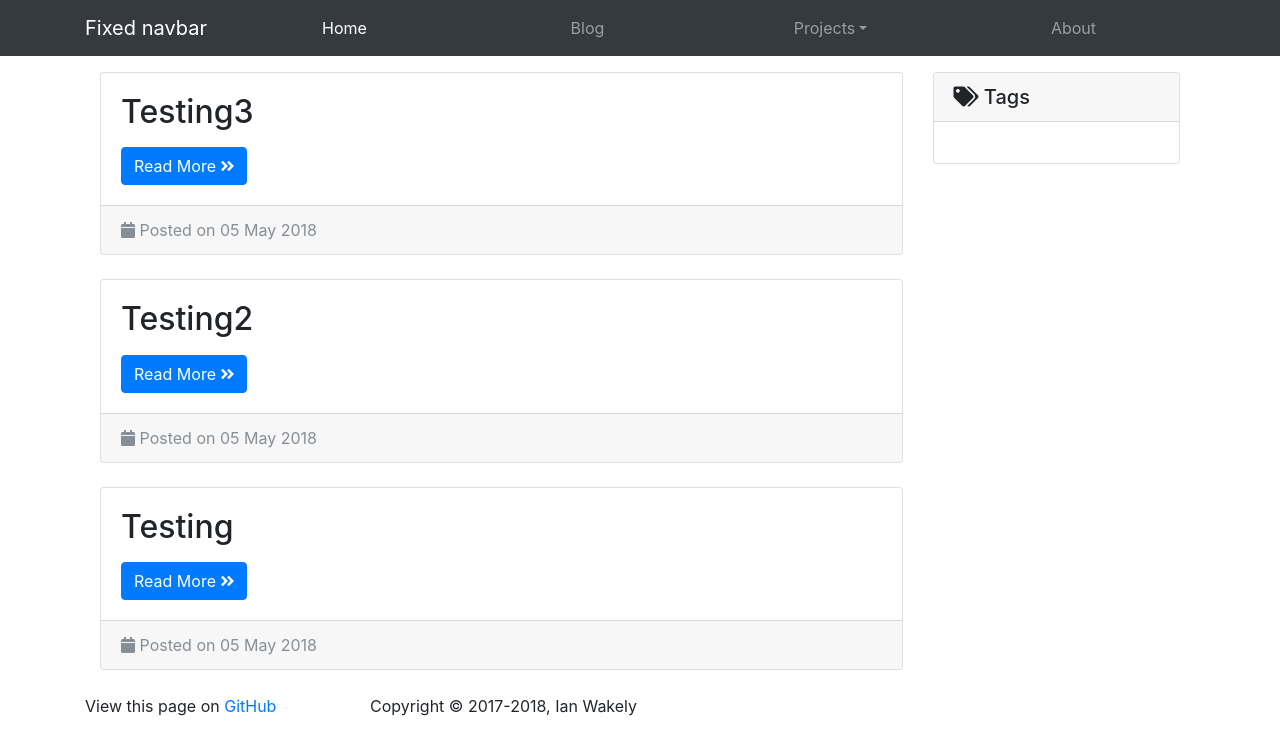
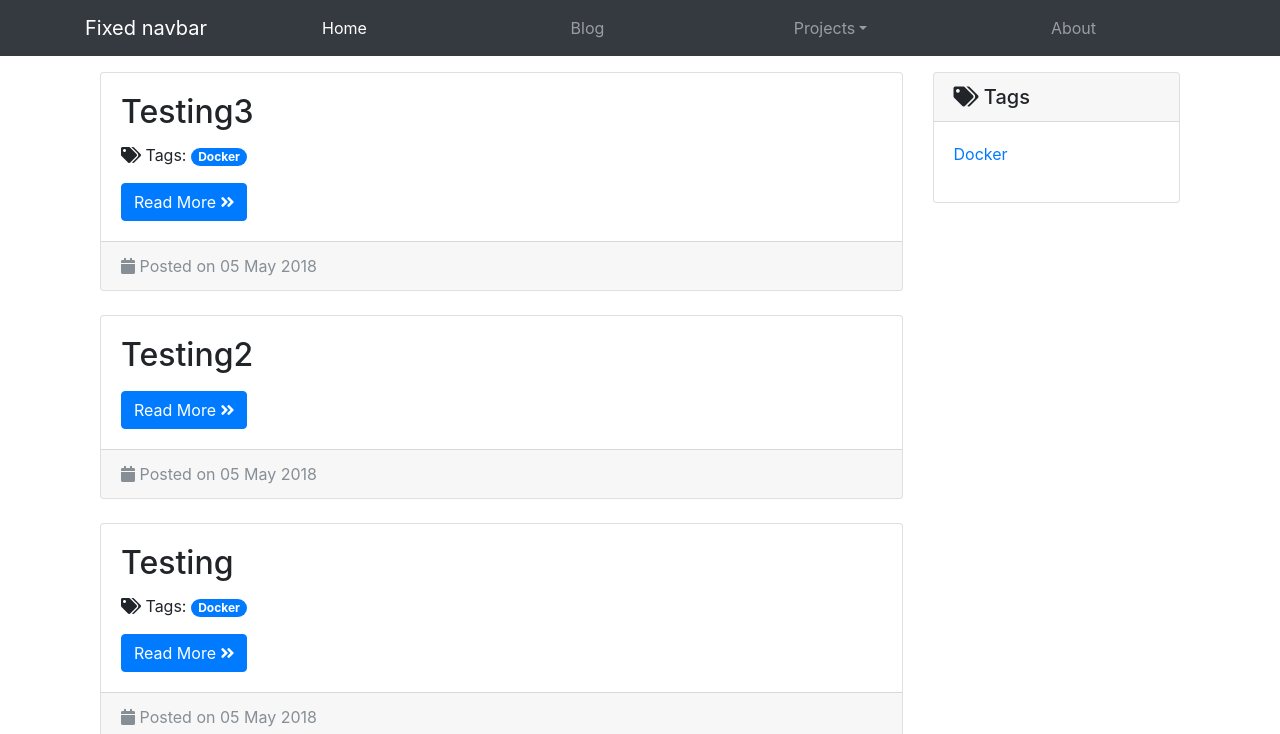
Before and after one commit to raveious/raveious.github.io, a Jekyll site: the page built from blog/index.html, in a window 1280 px wide. Shown: the top 734 px of the page. Built offline with Jekyll 4.4.1, drawn with Linux system fonts in a browser that asks for light colours; nearby versions of some CDN libraries; the list of posts is cut into pages by our own code; grey boxes are pictures that could not be loaded.

Commit message:
Adding tags to play with

```diff
--- a/blog/index.html
+++ b/blog/index.html
@@ -49,6 +49,7 @@
   </div><!-- /.blog-main -->
 
   <aside class="col-sm-3 ml-sm-auto blog-sidebar d-print-none">
+    {%- if site.tags -%}
     <div class="card sidebar-module d-none d-lg-block">
       <h5 class="card-header"><i class="fas fa-tags"></i> Tags</h5>
       <div class="card-body">
@@ -72,5 +73,6 @@
         </div>
       </div>
     </div>
+    {%- endif -%}
   </aside><!-- /.blog-sidebar -->
 </div>
```
Also changed, not shown: _tags/docker.md (added, +2 -0 lines).
